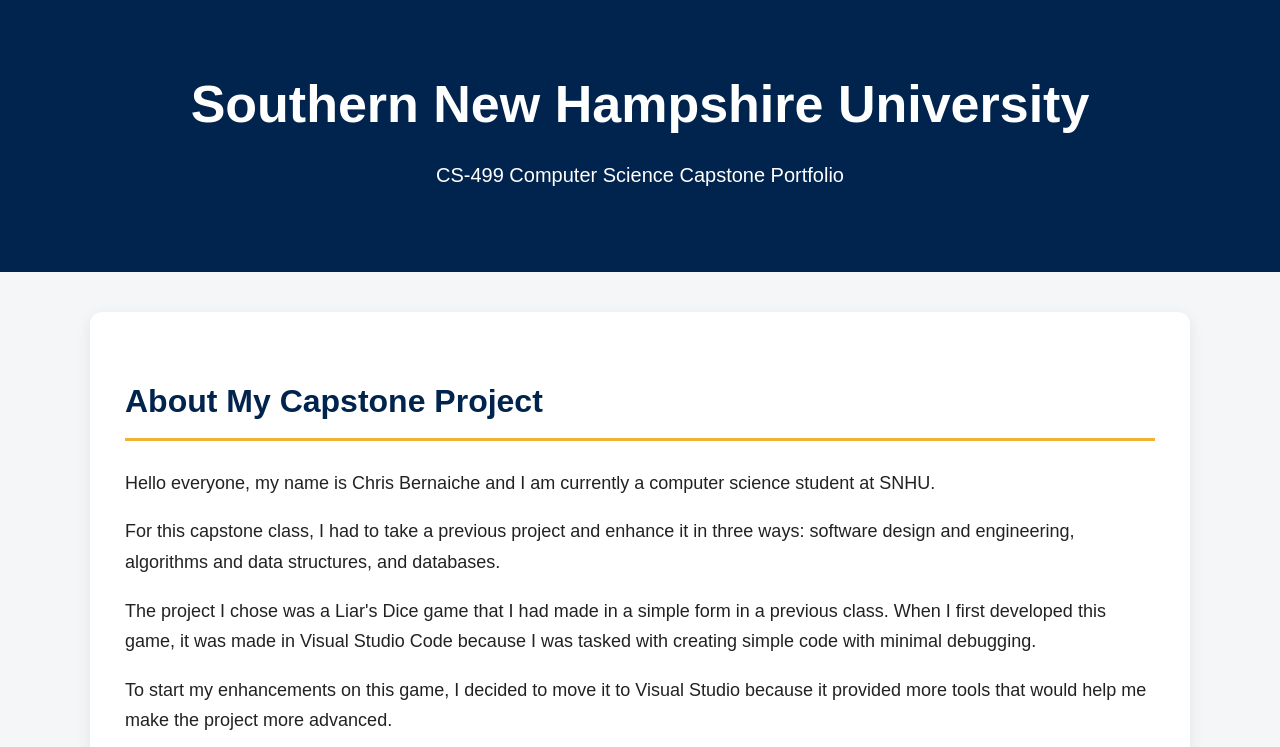
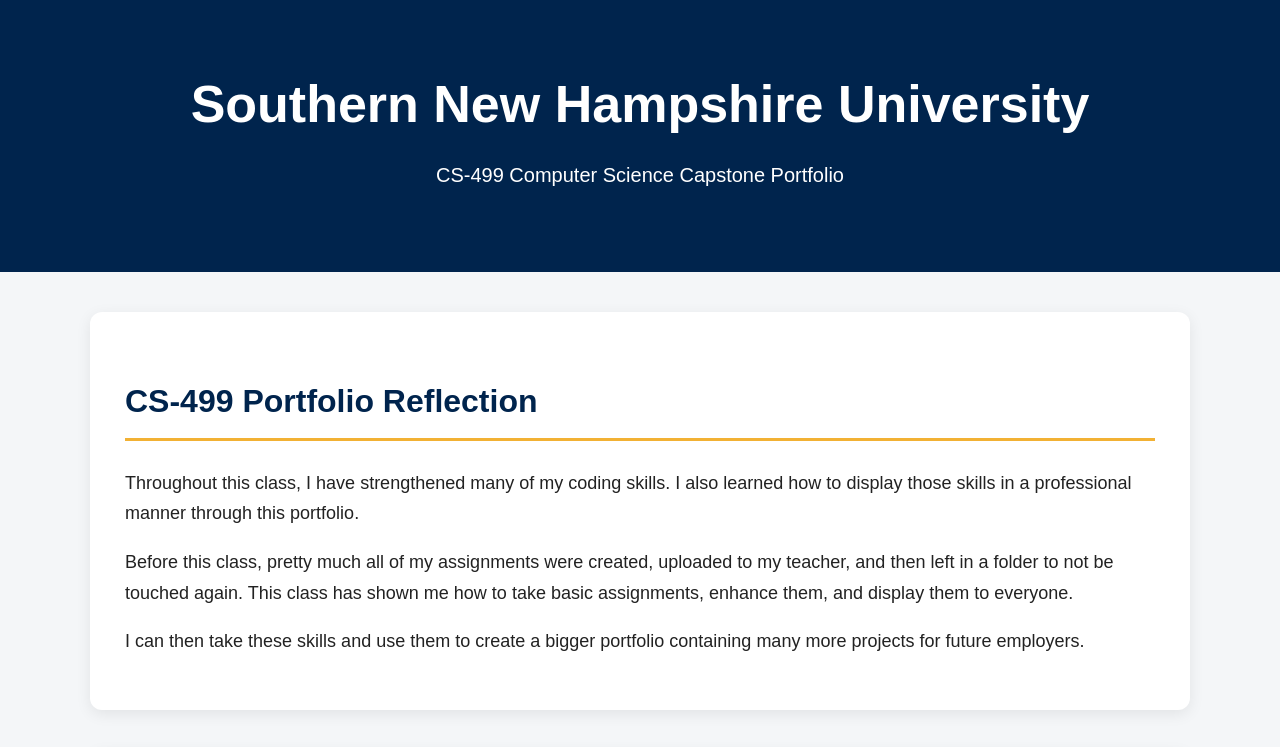
Before and after one commit to cbernaiche/CS-499, a plain HTML site: page index.html in a window 1280 px wide. Shown: the top 747 px of the page. Drawn offline with Linux system fonts and the light colour scheme.

Commit message:
Update index.html

```diff
--- a/index.html
+++ b/index.html
@@ -118,7 +118,29 @@
     <main>
 
         <section>
-            <h2>About My Capstone Project</h2>
+            <h2>CS-499 Portfolio Reflection</h2>
+
+            <p>
+                Throughout this class, I have strengthened many of my coding skills.
+                I also learned how to display those skills in a professional manner
+                through this portfolio.
+            </p>
+
+            <p>
+                Before this class, pretty much all of my assignments were created,
+                uploaded to my teacher, and then left in a folder to not be touched
+                again. This class has shown me how to take basic assignments, enhance
+                them, and display them to everyone.
+            </p>
+
+            <p>
+                I can then take these skills and use them to create a bigger portfolio
+                containing many more projects for future employers.
+            </p>
+        </section>
+
+        <section>
+            <h2>About My Liar's Dice Capstone Project</h2>
 
             <p>
                 Hello everyone, my name is Chris Bernaiche and I am currently a
```
